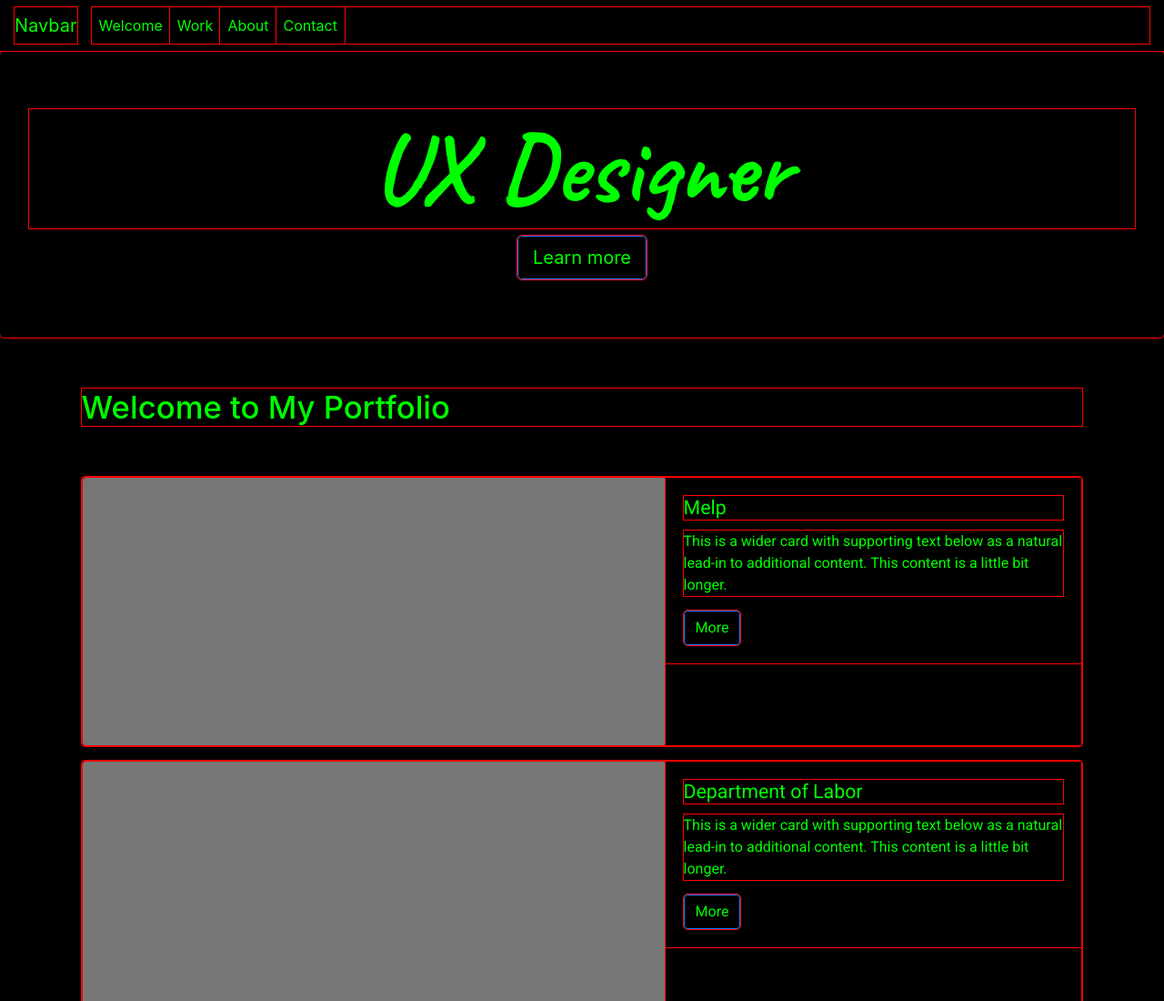
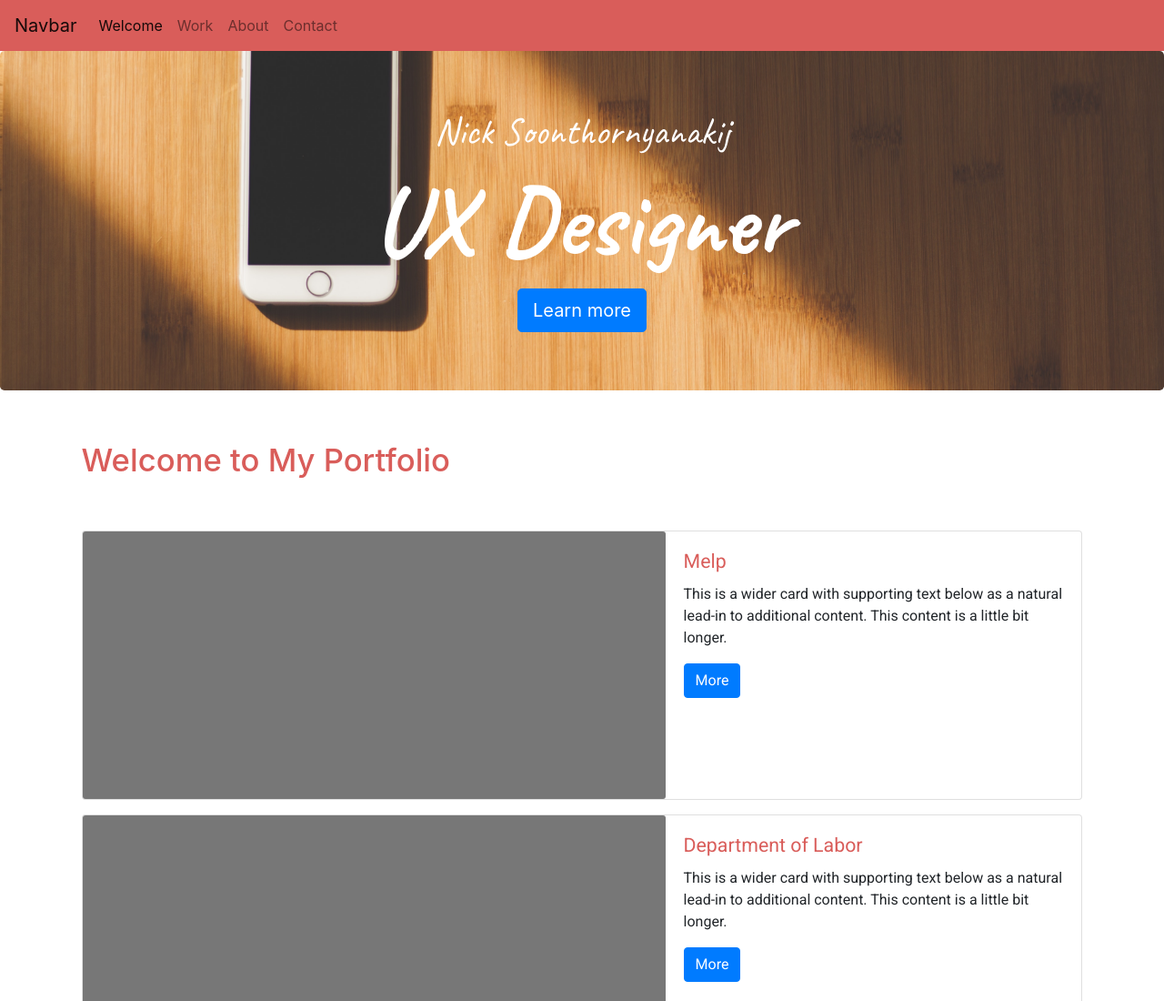
Before and after one commit to psoontho/home, a plain HTML site: page index.html in a window 1280 px wide. Shown: the top 1100 px of the page at 91% size. Drawn offline with nearby package versions, Linux system fonts and the light colour scheme.

```diff
--- a/css/style.css
+++ b/css/style.css
@@ -38,7 +38,8 @@
 .myName {
     color: white;
     font-family: 'Caveat', cursive;
-    font-size: 79px;
+    font-size: 42px;
+
 }
 
 .myTitle {
@@ -92,8 +93,14 @@
     font-family: 'Roboto', sans-serif;
 }
 
-* {
+/** {
     background: #000 !important;
     color: #0f0 !important;
     outline: solid #f00 1px !important;
+}*/
+
+@include media-breakpoint-up(sm) {
+    .myTitle {
+        display: none;
+    }
 }
--- a/index.html
+++ b/index.html
@@ -38,7 +38,7 @@
         </div>
     </nav>
     <div class="jumbotron hero">
-       <!--<h2 class="myName">Nick Soonthornyanakij</h2> -->
+       <h2 class="myName">Nick Soonthornyanakij</h2>
         <h1 class="myTitle">UX Designer</h1>
         <a class="btn btn-primary btn-lg" href="#" role="button">Learn more</a>
     </div>
```
